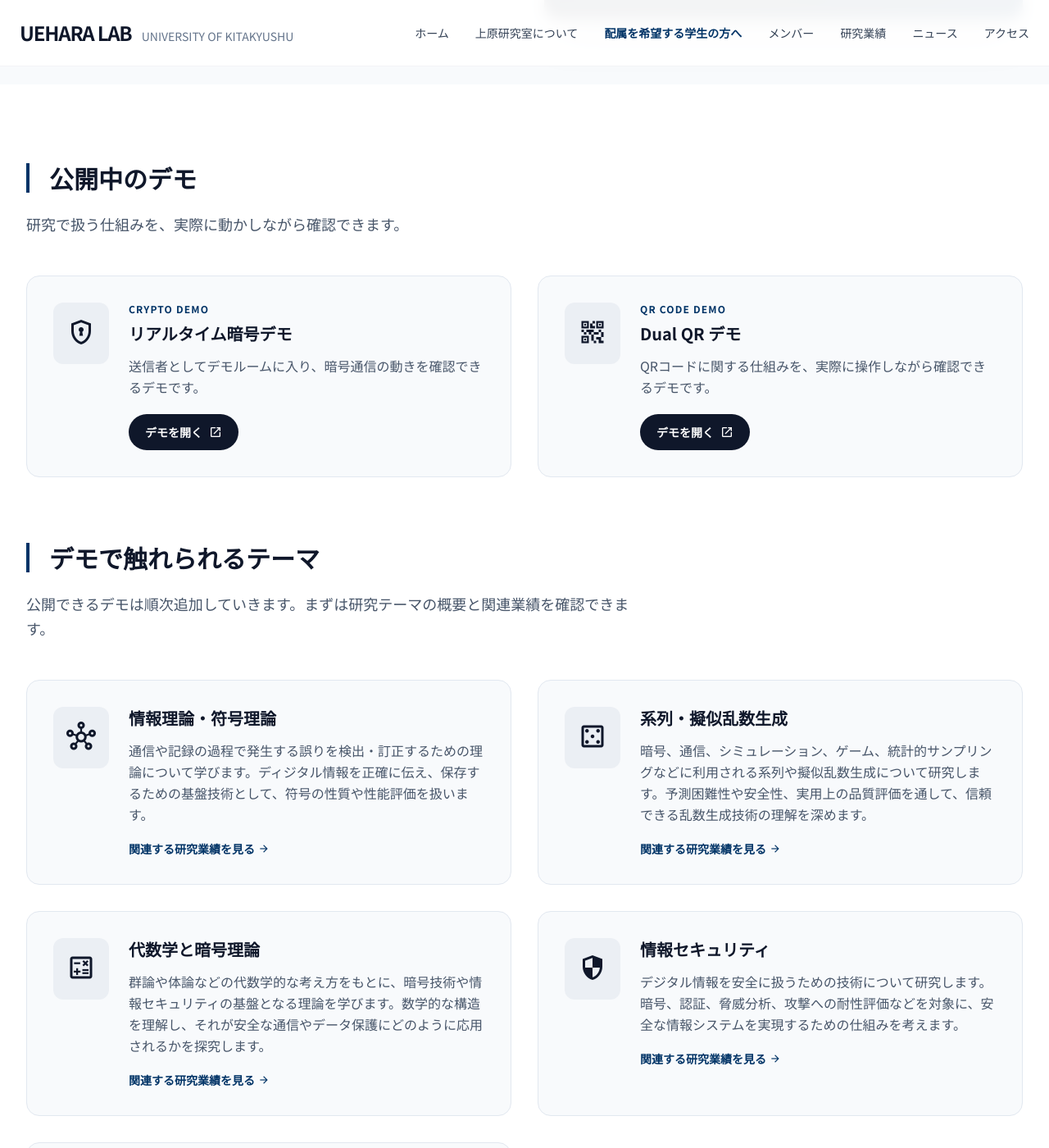
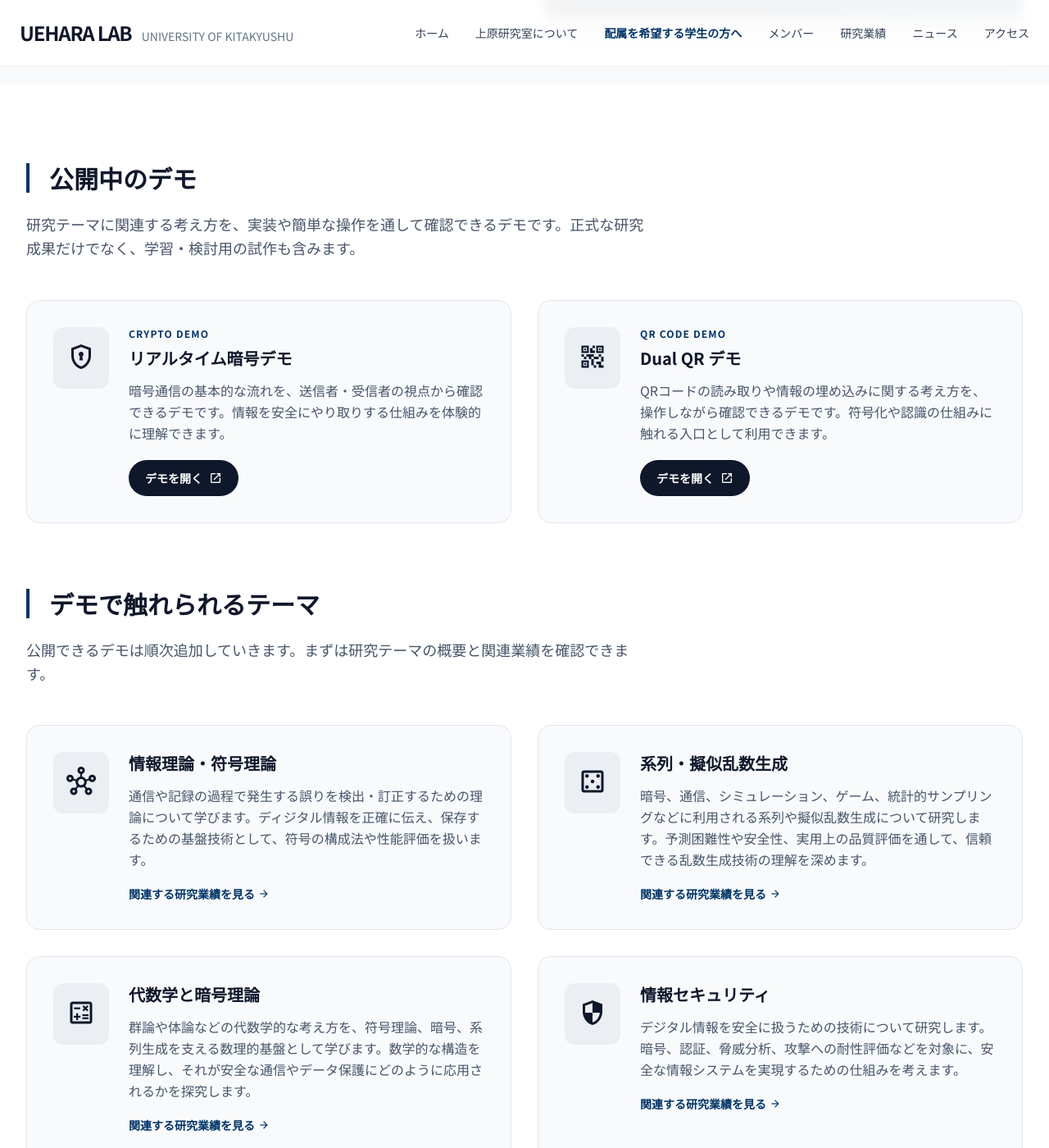
Before and after one commit to ko-max-123/test, a Jekyll site: the page built from research_demo.html, in a window 1280 px wide and 1400 px high, scrolled down 537 px. Shown: the whole window at 82% size. Built offline with Jekyll 4.4.1, drawn with Linux system fonts in a browser that asks for light colours; nearby versions of some CDN libraries.

Commit message:
20260603 文章の修正

```diff
--- a/_data/lab.yml
+++ b/_data/lab.yml
@@ -2,13 +2,13 @@ hero:
   label: "About Uehara Lab"
   title_line1: "数理情報とセキュリティで、"
   title_line2: "信頼できる情報技術の基盤を探究する"
-  description: "上原研究室では、情報理論、符号理論、系列生成、擬似乱数生成などの数理的基盤をもとに、情報セキュリティや信頼性の高い情報システムに関する研究を行っています。通信や記録における誤りの検出・訂正、乱数性の評価、暗号・電子透かしなどのセキュリティ応用を題材に、理論の理解だけでなく、実装・実験・評価を通して研究を進めます。"
+  description: "上原研究室では、情報理論、符号理論、系列生成、擬似乱数生成などの数理的基盤をもとに、情報セキュリティや信頼性の高い情報システムに関する研究を行っています。理論の理解だけでなく、実装・実験・評価を通して、安全で信頼できる情報技術のあり方を探究します。"
   fields: "Information Theory / Coding Theory / Sequences / Security"
 
 mission:
   title: "研究室の目的"
   paragraphs:
-    - "上原研究室では、情報理論、符号理論、系列生成、擬似乱数生成などの数理的基盤をもとに、情報セキュリティや信頼性の高い情報システムに関する研究を行っています。通信や記録における誤りの検出・訂正、乱数性の評価、暗号・電子透かしなどの応用を通して、安全で信頼できる情報技術のあり方を探究します。"
+    - "上原研究室では、情報理論、符号理論、系列生成、擬似乱数生成、暗号・情報セキュリティといった分野を対象に、理論的な理解と実践的な応用の両面から研究を進めています。必要に応じて、画像処理や認証技術なども情報セキュリティ応用の一例として扱います。"
     - "研究活動では、文献調査、数理的な考察、プログラムによる実装、実験結果の分析、発表資料や論文としての整理を重視します。学生一人ひとりが自ら課題を見つけ、考え、検証し、研究を通して問題解決力と技術力を身につけることを目指しています。"
 
 values:
@@ -25,13 +25,13 @@ values:
 themes:
   - icon: "hub"
     title: "情報理論・符号理論"
-    text: "通信や記録の過程で発生する誤りを検出・訂正するための理論について学びます。ディジタル情報を正確に伝え、保存するための基盤技術として、符号の性質や性能評価を扱います。"
+    text: "通信や記録の過程で発生する誤りを検出・訂正するための理論について学びます。ディジタル情報を正確に伝え、保存するための基盤技術として、符号の構成法や性能評価を扱います。"
   - icon: "casino"
     title: "系列・擬似乱数生成"
     text: "暗号、通信、シミュレーション、ゲーム、統計的サンプリングなどに利用される系列や擬似乱数生成について研究します。予測困難性や安全性、実用上の品質評価を通して、信頼できる乱数生成技術の理解を深めます。"
   - icon: "calculate"
     title: "代数学と暗号理論"
-    text: "群論や体論などの代数学的な考え方をもとに、暗号技術や情報セキュリティの基盤となる理論を学びます。数学的な構造を理解し、それが安全な通信やデータ保護にどのように応用されるかを探究します。"
+    text: "群論や体論などの代数学的な考え方を、符号理論、暗号、系列生成を支える数理的基盤として学びます。数学的な構造を理解し、それが安全な通信やデータ保護にどのように応用されるかを探究します。"
   - icon: "security"
     title: "情報セキュリティ"
     text: "デジタル情報を安全に扱うための技術について研究します。暗号、認証、脅威分析、攻撃への耐性評価などを対象に、安全な情報システムを実現するための仕組みを考えます。"
--- a/_data/prospective.yml
+++ b/_data/prospective.yml
@@ -1,7 +1,7 @@
 fit:
   - icon: "psychology"
     title: "仕組みを考えるのが好き"
-    text: "情報理論、符号理論、暗号、乱数、系列などの背景にある仕組みに興味がある人に向いています。"
+    text: "情報理論、符号理論、暗号、乱数、系列生成などの背景にある仕組みに興味がある人に向いています。画像処理や認証技術などの応用テーマに関心がある人も歓迎します。"
   - icon: "terminal"
     title: "手を動かして確かめたい"
     text: "プログラムを書き、実験し、結果を表やグラフで確認する研究に関心がある人に向いています。"
@@ -21,10 +21,10 @@ prepare:
 
 flow:
   - title: "興味の整理"
-    text: "暗号、乱数、系列、符号理論、セキュリティ応用などの中から、関心のある分野を整理します。最初から明確なテーマが決まっていなくても構いません。"
+    text: "情報理論、符号理論、暗号、乱数、系列生成、セキュリティ応用などの中から、関心のある分野を整理します。最初から明確な研究テーマが決まっていなくても構いません。"
   - title: "先行研究・関連技術の調査"
     text: "論文や技術資料を読み、既存手法の考え方や課題を整理します。調べた内容はメモや発表資料にまとめ、ゼミで共有します。"
   - title: "実装・実験"
     text: "必要に応じてプログラムを作成し、提案手法や既存手法の動作を確認します。実験結果は表やグラフに整理し、比較・評価します。"
   - title: "分析・発表・卒業研究として整理"
-    text: "得られた結果をもとに考察を行い、発表資料や卒業論文としてまとめます。研究の背景、方法、結果、考察を筋道立てて説明できることを目指します。"
+    text: "得られた結果をもとに考察を行い、発表資料や卒業論文としてまとめます。背景、目的、方法、結果、考察を筋道立てて説明できることを目指します。"
--- a/index.html
+++ b/index.html
@@ -58,7 +58,7 @@ active_nav: home
         <div class="space-y-6 rounded-2xl border border-slate-100 p-8 bg-slate-50">
           <span class="material-symbols-outlined text-primary text-5xl">functions</span>
           <h3 class="text-xl font-bold">基礎研究</h3>
-          <p class="text-slate-600 leading-relaxed">情報理論、符号理論、系列生成、擬似乱数生成などの理論的な基盤について研究します。</p>
+          <p class="text-slate-600 leading-relaxed">情報理論、符号理論、系列生成、擬似乱数生成など、情報技術を支える数理的な基盤について研究します。</p>
         </div>
         <div class="space-y-6 rounded-2xl border border-slate-100 p-8 bg-slate-50">
           <span class="material-symbols-outlined text-primary text-5xl">co_present</span>
--- a/research_demo.html
+++ b/research_demo.html
@@ -52,7 +52,7 @@ active_nav: prospective
       <div class="max-w-3xl mb-12">
         <h2 class="text-3xl font-bold mb-6 border-l-4 border-primary pl-6">公開中のデモ</h2>
         <p class="text-lg text-slate-600 leading-relaxed">
-          研究で扱う仕組みを、実際に動かしながら確認できます。
+          研究テーマに関連する考え方を、実装や簡単な操作を通して確認できるデモです。正式な研究成果だけでなく、学習・検討用の試作も含みます。
         </p>
       </div>
 
@@ -66,7 +66,7 @@ active_nav: prospective
               <p class="text-xs font-bold uppercase tracking-widest text-primary mb-2">Crypto Demo</p>
               <h3 class="text-xl font-bold mb-3">リアルタイム暗号デモ</h3>
               <p class="text-slate-600 leading-relaxed mb-5">
-                送信者としてデモルームに入り、暗号通信の動きを確認できるデモです。
+                暗号通信の基本的な流れを、送信者・受信者の視点から確認できるデモです。情報を安全にやり取りする仕組みを体験的に理解できます。
               </p>
               <a class="inline-flex items-center gap-2 rounded-full bg-lab-navy px-5 py-2.5 text-sm font-bold text-white hover:bg-slate-800 transition-colors" href="https://crypto-demo-realtime.vercel.app/?room=demo-room" target="_blank" rel="noopener noreferrer">
                 デモを開く
@@ -84,7 +84,7 @@ active_nav: prospective
               <p class="text-xs font-bold uppercase tracking-widest text-primary mb-2">QR Code Demo</p>
               <h3 class="text-xl font-bold mb-3">Dual QR デモ</h3>
               <p class="text-slate-600 leading-relaxed mb-5">
-                QRコードに関する仕組みを、実際に操作しながら確認できるデモです。
+                QRコードの読み取りや情報の埋め込みに関する考え方を、操作しながら確認できるデモです。符号化や認識の仕組みに触れる入口として利用できます。
               </p>
               <a class="inline-flex items-center gap-2 rounded-full bg-lab-navy px-5 py-2.5 text-sm font-bold text-white hover:bg-slate-800 transition-colors" href="https://dualqr.vercel.app/" target="_blank" rel="noopener noreferrer">
                 デモを開く
```
